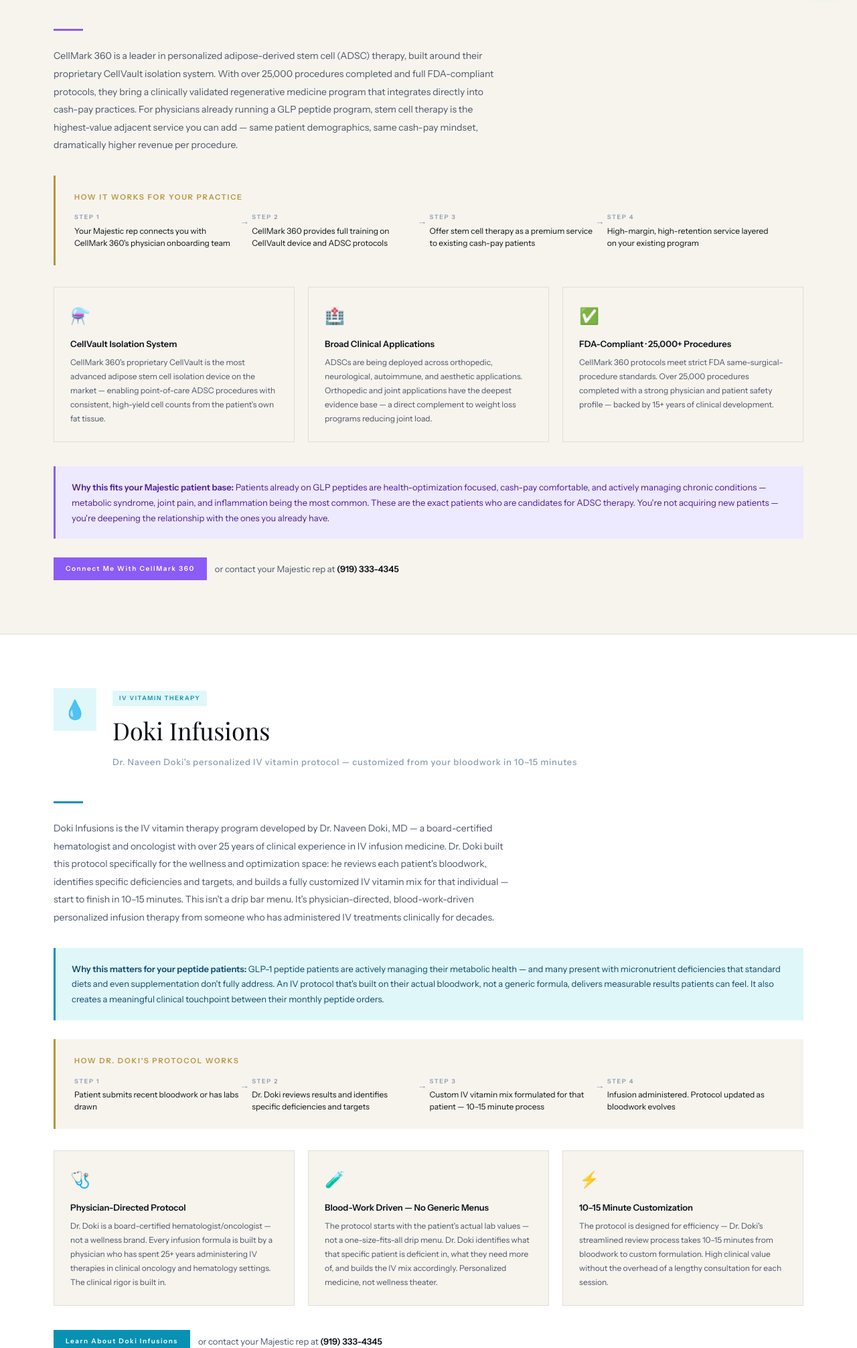
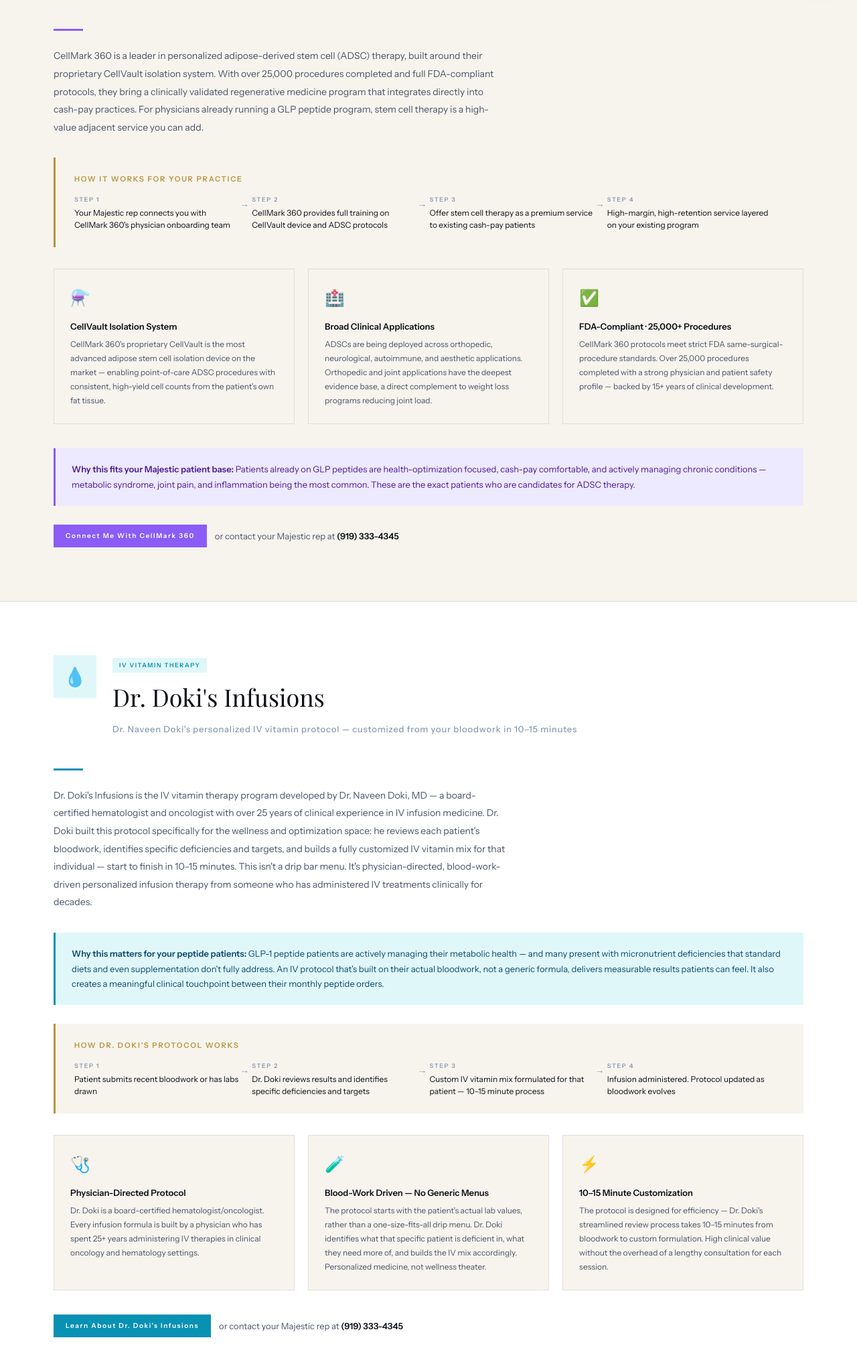
Before and after one commit to majesticrdinfo/majestic-peptides, a plain HTML site: page affiliates.html in a window 1280 px wide. Shown: the part 788-2800 px from the top of the page at 67% size. Drawn offline with nearby package versions, Linux system fonts and the light colour scheme; a web font is replaced by a local one.

Commit message:
Update affiliates.html

```diff
--- a/affiliates.html
+++ b/affiliates.html
@@ -6,7 +6,7 @@
 <link rel="apple-touch-icon" href="apple-touch-icon.svg"/>
 <meta name="viewport" content="width=device-width, initial-scale=1.0"/>
 <title>Partner Programs — Majestic Peptides</title>
-<meta name="description" content="Majestic Peptides partner programs — CellMark 360, Doki Infusions, and physician weight loss programs. Expand your practice with vetted affiliate services."/>
+<meta name="description" content="Majestic Peptides partner programs — CellMark 360, Dr. Doki's Infusions, and physician weight loss programs. Expand your practice with vetted affiliate services."/>
 <meta name="theme-color" content="#0D1117"/>
 <meta property="og:type" content="website"/>
 <meta property="og:title" content="Partner Programs — Majestic Peptides"/>
@@ -251,11 +251,11 @@
       <div>
         <span class="partner-badge" style="background:var(--purple-pale);color:var(--purple);">REGENERATIVE MEDICINE</span>
         <h2 class="partner-name">CellMark 360</h2>
-        <p class="partner-tagline">Adipose-derived stem cell therapy — the natural next step for your GLP peptide patients</p>
+        <p class="partner-tagline">Adipose-derived stem cell therapy</p>
       </div>
     </div>
     <div class="divider-bar" style="background:var(--purple);"></div>
-    <p class="partner-desc">CellMark 360 is a leader in personalized adipose-derived stem cell (ADSC) therapy, built around their proprietary CellVault isolation system. With over 25,000 procedures completed and full FDA-compliant protocols, they bring a clinically validated regenerative medicine program that integrates directly into cash-pay practices. For physicians already running a GLP peptide program, stem cell therapy is the highest-value adjacent service you can add — same patient demographics, same cash-pay mindset, dramatically higher revenue per procedure.</p>
+    <p class="partner-desc">CellMark 360 is a leader in personalized adipose-derived stem cell (ADSC) therapy, built around their proprietary CellVault isolation system. With over 25,000 procedures completed and full FDA-compliant protocols, they bring a clinically validated regenerative medicine program that integrates directly into cash-pay practices. For physicians already running a GLP peptide program, stem cell therapy is a high-value adjacent service you can add.</p>
 
     <div class="how-it-works">
       <h4>HOW IT WORKS FOR YOUR PRACTICE</h4>
@@ -276,7 +276,7 @@
       <div class="partner-feature">
         <div class="pf-icon">🏥</div>
         <div class="pf-title">Broad Clinical Applications</div>
-        <p class="pf-desc">ADSCs are being deployed across orthopedic, neurological, autoimmune, and aesthetic applications. Orthopedic and joint applications have the deepest evidence base — a direct complement to weight loss programs reducing joint load.</p>
+        <p class="pf-desc">ADSCs are being deployed across orthopedic, neurological, autoimmune, and aesthetic applications. Orthopedic and joint applications have the deepest evidence base, a direct complement to weight loss programs reducing joint load.</p>
       </div>
       <div class="partner-feature">
         <div class="pf-icon">✅</div>
@@ -286,7 +286,7 @@
     </div>
 
     <div style="background:var(--purple-pale);border-left:3px solid var(--purple);padding:20px 24px;margin-bottom:28px;">
-      <p style="font-size:13px;color:#4C1D95;line-height:1.75;margin:0;"><strong>Why this fits your Majestic patient base:</strong> Patients already on GLP peptides are health-optimization focused, cash-pay comfortable, and actively managing chronic conditions — metabolic syndrome, joint pain, and inflammation being the most common. These are the exact patients who are candidates for ADSC therapy. You're not acquiring new patients — you're deepening the relationship with the ones you already have.</p>
+      <p style="font-size:13px;color:#4C1D95;line-height:1.75;margin:0;"><strong>Why this fits your Majestic patient base:</strong> Patients already on GLP peptides are health-optimization focused, cash-pay comfortable, and actively managing chronic conditions — metabolic syndrome, joint pain, and inflammation being the most common. These are the exact patients who are candidates for ADSC therapy.</p>
     </div>
 
     <div class="partner-cta-row">
@@ -296,19 +296,19 @@
   </div>
 </section>
 
-<!-- PARTNER 2: DOKI INFUSIONS -->
+<!-- PARTNER 2: Dr. DOKI's INFUSIONS -->
 <section class="partner-section">
   <div class="partner-inner">
     <div class="partner-header">
       <div class="partner-icon" style="background:var(--blue-pale);">💧</div>
       <div>
         <span class="partner-badge" style="background:var(--blue-pale);color:var(--blue);">IV VITAMIN THERAPY</span>
-        <h2 class="partner-name">Doki Infusions</h2>
+        <h2 class="partner-name">Dr. Doki's Infusions</h2>
         <p class="partner-tagline">Dr. Naveen Doki's personalized IV vitamin protocol — customized from your bloodwork in 10–15 minutes</p>
       </div>
     </div>
     <div class="divider-bar" style="background:var(--blue);"></div>
-    <p class="partner-desc">Doki Infusions is the IV vitamin therapy program developed by Dr. Naveen Doki, MD — a board-certified hematologist and oncologist with over 25 years of clinical experience in IV infusion medicine. Dr. Doki built this protocol specifically for the wellness and optimization space: he reviews each patient's bloodwork, identifies specific deficiencies and targets, and builds a fully customized IV vitamin mix for that individual — start to finish in 10–15 minutes. This isn't a drip bar menu. It's physician-directed, blood-work-driven personalized infusion therapy from someone who has administered IV treatments clinically for decades.</p>
+    <p class="partner-desc">Dr. Doki's Infusions is the IV vitamin therapy program developed by Dr. Naveen Doki, MD — a board-certified hematologist and oncologist with over 25 years of clinical experience in IV infusion medicine. Dr. Doki built this protocol specifically for the wellness and optimization space: he reviews each patient's bloodwork, identifies specific deficiencies and targets, and builds a fully customized IV vitamin mix for that individual — start to finish in 10–15 minutes. This isn't a drip bar menu. It's physician-directed, blood-work-driven personalized infusion therapy from someone who has administered IV treatments clinically for decades.</p>
 
     <div style="background:var(--blue-pale);border-left:3px solid var(--blue);padding:20px 24px;margin-bottom:28px;">
       <p style="font-size:13px;color:#0C4A6E;line-height:1.75;margin:0;"><strong>Why this matters for your peptide patients:</strong> GLP-1 peptide patients are actively managing their metabolic health — and many present with micronutrient deficiencies that standard diets and even supplementation don't fully address. An IV protocol that's built on their actual bloodwork, not a generic formula, delivers measurable results patients can feel. It also creates a meaningful clinical touchpoint between their monthly peptide orders.</p>
@@ -328,12 +328,12 @@
       <div class="partner-feature">
         <div class="pf-icon">🩺</div>
         <div class="pf-title">Physician-Directed Protocol</div>
-        <p class="pf-desc">Dr. Doki is a board-certified hematologist/oncologist — not a wellness brand. Every infusion formula is built by a physician who has spent 25+ years administering IV therapies in clinical oncology and hematology settings. The clinical rigor is built in.</p>
+        <p class="pf-desc">Dr. Doki is a board-certified hematologist/oncologist. Every infusion formula is built by a physician who has spent 25+ years administering IV therapies in clinical oncology and hematology settings.</p>
       </div>
       <div class="partner-feature">
         <div class="pf-icon">🧪</div>
         <div class="pf-title">Blood-Work Driven — No Generic Menus</div>
-        <p class="pf-desc">The protocol starts with the patient's actual lab values — not a one-size-fits-all drip menu. Dr. Doki identifies what that specific patient is deficient in, what they need more of, and builds the IV mix accordingly. Personalized medicine, not wellness theater.</p>
+        <p class="pf-desc">The protocol starts with the patient's actual lab values, rather than a one-size-fits-all drip menu. Dr. Doki identifies what that specific patient is deficient in, what they need more of, and builds the IV mix accordingly. Personalized medicine, not wellness theater.</p>
       </div>
       <div class="partner-feature">
         <div class="pf-icon">⚡</div>
@@ -342,7 +342,7 @@
       </div>
     </div>
     <div class="partner-cta-row">
-      <a href="index.html#contact" class="btn btn-sm" style="background:var(--blue);color:#fff;">Learn About Doki Infusions</a>
+      <a href="index.html#contact" class="btn btn-sm" style="background:var(--blue);color:#fff;">Learn About Dr. Doki's Infusions</a>
       <span class="partner-contact">or contact your Majestic rep at <strong>(919) 333-4345</strong></span>
     </div>
   </div>
@@ -359,12 +359,11 @@
           <span style="font-size:9px;letter-spacing:.16em;font-weight:700;padding:4px 10px;background:rgba(184,148,63,.12);color:var(--gold);border:1px solid rgba(184,148,63,.25);display:inline-block;">⏳ COMING SOON</span>
         </div>
         <h2 style="font-family:'Playfair Display',serif;font-size:clamp(22px,3vw,32px);font-weight:400;color:#fff;margin-bottom:8px;">Dr. Doki's Structured<br/><em style="color:var(--gold-lt);">Weight Loss Program</em></h2>
-        <p style="font-size:13px;color:rgba(255,255,255,.4);letter-spacing:.04em;">Physician-designed. Launching soon exclusively for Majestic physicians.</p>
       </div>
     </div>
 
     <div style="background:rgba(255,255,255,.03);border:1px solid rgba(255,255,255,.08);padding:36px;max-width:680px;">
-      <p style="font-size:15px;color:rgba(255,255,255,.7);line-height:1.85;margin-bottom:20px;">Dr. Naveen Doki is developing a structured physician-supervised weight loss program designed to sit directly on top of the Majestic peptide program — converting active GLP peptide patients into a formal, recurring weight management program with documented protocols, coaching infrastructure, and monthly program revenue beyond the compound itself.</p>
+      <p style="font-size:15px;color:rgba(255,255,255,.7);line-height:1.85;margin-bottom:20px;">Dr. Naveen Doki is developing a structured physician-supervised weight loss program. Converting active GLP peptide patients into a formal, recurring weight management program with documented protocols, coaching infrastructure, and monthly program revenue beyond the compound itself.</p>
       <p style="font-size:13px;color:rgba(255,255,255,.4);line-height:1.8;margin-bottom:28px;">Full program details, pricing structure, and onboarding process will be available to Majestic physicians at launch. Enter your contact information to be notified first.</p>
       <div style="display:flex;gap:0;max-width:440px;">
         <input type="email" id="wl-email" placeholder="your@practice.com"
```
